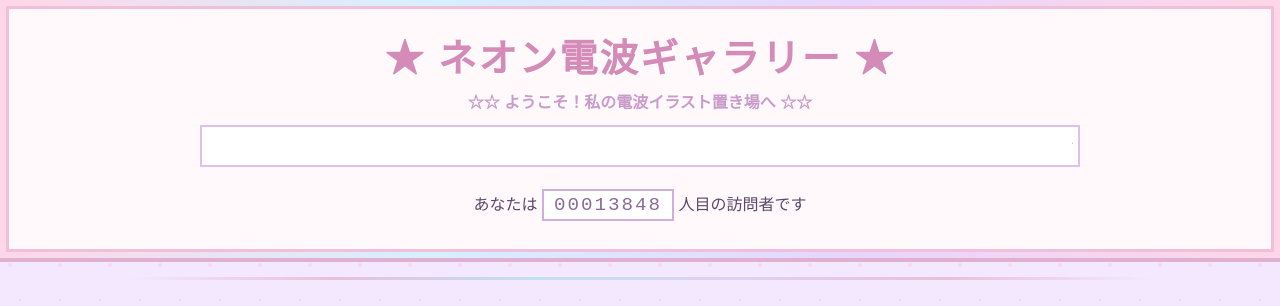
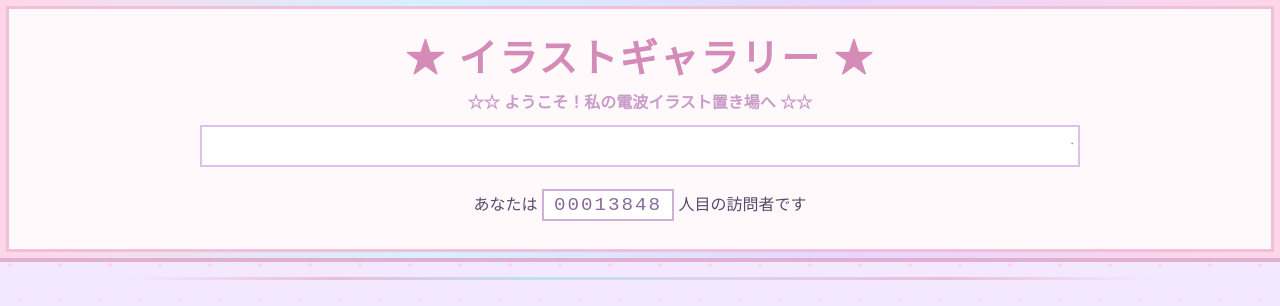
Before and after one commit to jiro26me20-svg/jiro26me20-svg.io, a plain HTML site: page index.html in a window 1280 px wide. Shown: the top 306 px of the page. Drawn offline with Linux system fonts and the light colour scheme; a web font is replaced by a local one.

Commit message:
index.html を更新

```diff
--- a/index.html
+++ b/index.html
@@ -214,7 +214,7 @@
 
   <div class="header">
     <div class="header-inner">
-      <h1>★ ネオン電波ギャラリー ★</h1>
+      <h1>★ イラストギャラリー ★</h1>
       <div class="blink">☆☆ ようこそ！私の電波イラスト置き場へ ☆☆</div>
 
       <div class="marquee-box">
```
